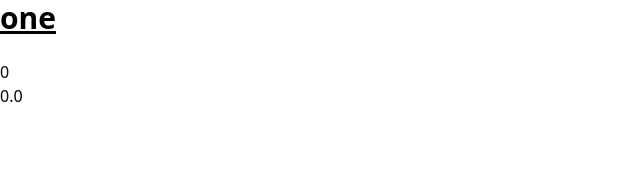
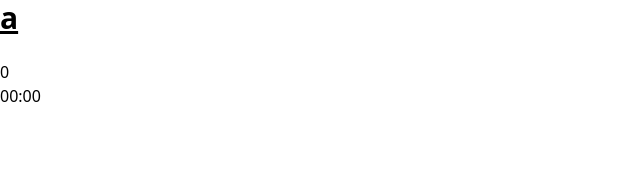
Before and after one commit to LucaLg/Teiping, an Angular app: page / in a window 1280 px wide. Shown: the top 174 px of the page, without its empty margins (0-640 px from the left). Built offline with nearby package versions, Linux system fonts and the light colour scheme.

Commit message:
refactor(time-format): changed time format layout

```diff
--- a/src/app/app.component.html
+++ b/src/app/app.component.html
@@ -1,4 +1,4 @@
 <h1 class="text-3xl font-bold underline">{{ currentWord }}</h1>
 <input (keydown.code.space)="checkInput()" [(ngModel)]="input" />
 <div>{{ errors }}</div>
-<app-timer />
+<app-timer [time]="time" />
--- a/src/app/app.component.ts
+++ b/src/app/app.component.ts
@@ -19,10 +19,10 @@ export class AppComponent {
   input: string = '';
   errors: number = 0;
   started: boolean = false;
-  time: number = 0;
+  time: number = 30000;
 
   constructor() {
-    this.selectWord();
+    this.selectRandomWord();
   }
   checkInput() {
     if (!this.started) {
@@ -33,13 +33,10 @@ export class AppComponent {
     if (this.currentWord != this.input) {
       this.checkErros(this.input);
     }
-    this.selectWord();
+    this.selectRandomWord();
     this.input = '';
   }
-  stopTimer() {
-    this.started = false;
-  }
-  selectWord() {
+  selectRandomWord() {
     this.currentWord =
       commonWords[Math.floor(Math.random() * commonWords.length)];
   }
--- a/src/app/time-format.pipe.ts
+++ b/src/app/time-format.pipe.ts
@@ -7,8 +7,10 @@ import { Pipe, PipeTransform } from '@angular/core';
 export class TimeFormatPipe implements PipeTransform {
   transform(ms: number): string {
     const seconds = Math.floor((ms / 1000) % 60);
-    const milliseconds = ms % 1000;
-
-    return `${seconds}.${milliseconds}`;
+    const milliseconds = Math.floor((ms % 1000) / 10);
+    const secondsString = seconds < 10 ? `0${seconds}` : `${seconds}`;
+    const millisecondsString =
+      milliseconds < 10 ? `0${milliseconds}` : `${milliseconds}`;
+    return `${secondsString}:${millisecondsString}`;
   }
 }
--- a/src/app/timer/timer.component.ts
+++ b/src/app/timer/timer.component.ts
@@ -1,4 +1,4 @@
-import { Component } from '@angular/core';
+import { Component, input } from '@angular/core';
 import { Subscription, timer } from 'rxjs';
 import { TimeFormatPipe } from '../time-format.pipe';
 
@@ -10,13 +10,15 @@ import { TimeFormatPipe } from '../time-format.pipe';
   styles: ``,
 })
 export class TimerComponent {
+  time = input.required<number>();
   private timerSubscription: Subscription = new Subscription();
   public timerValue: number = 0;
+  interval = 10;
 
   startTimer() {
-    this.timerSubscription = timer(0, 1).subscribe(() => {
-      if (this.timerValue < 20000) {
-        this.timerValue++;
+    this.timerSubscription = timer(0, 10).subscribe(() => {
+      if (this.timerValue < this.time()) {
+        this.timerValue += this.interval;
       } else {
         this.timerSubscription.unsubscribe(); // Stop the timer when it reaches 60 seconds
       }
```
